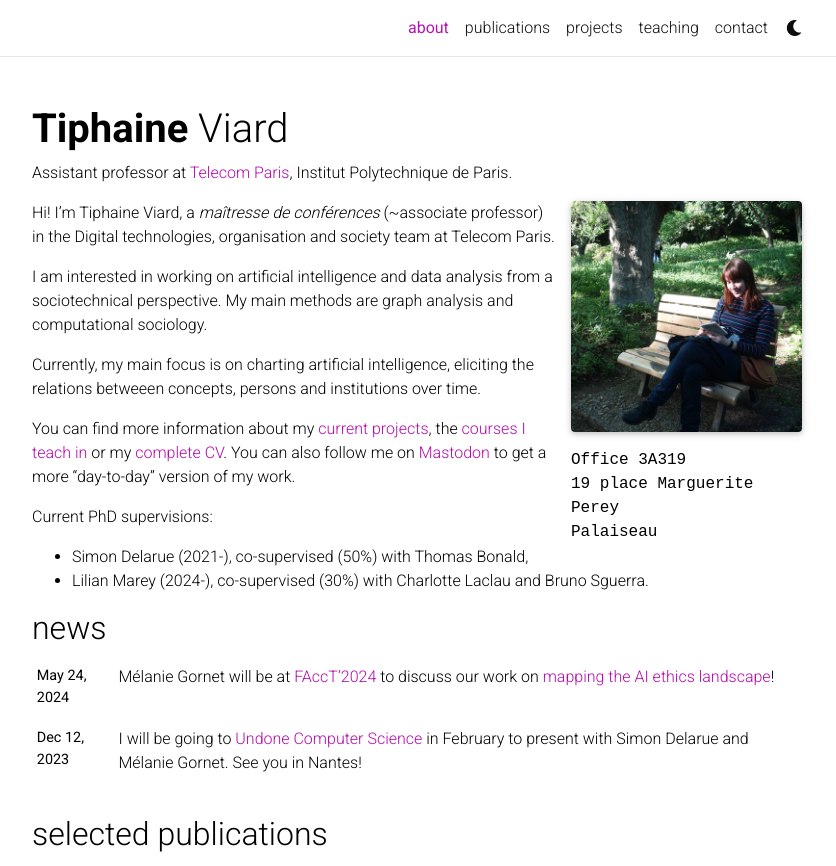
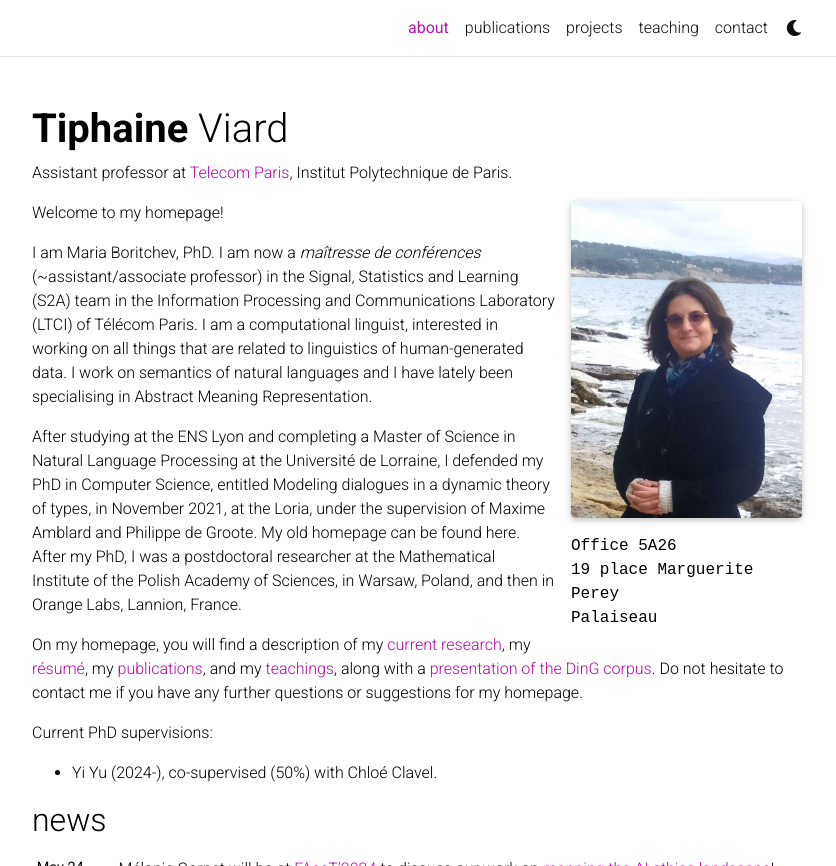
Before and after one commit to MBoritchev/page-perso-TP, a Jekyll site: the page built from _pages/about.md, in a window 1280 px wide and 1328 px high, cut to the strip 0-866 px from the top of the window. Shown: the whole strip, without its empty margins (223-1059 px from the left). Built offline with Jekyll 4.4.1, drawn with Linux system fonts in a browser that asks for light colours; full-size pictures stand in for the smaller copies a plugin makes; comment, search, counter and statistics services are not loaded; a style sheet for code colours, icons or effects is not loaded.

Commit message:
Updated about.md

```diff
--- a/_pages/about.md
+++ b/_pages/about.md
@@ -6,10 +6,10 @@ subtitle: Assistant professor at <a href='#'>Telecom Paris</a>, Institut Polytec
 
 profile:
   align: right
-  image: tiph.jpg
+  image: photo-pro-MB.jpg
   image_circular: false # crops the image to make it circular
   address: >
-    <p>Office 3A319</p>
+    <p>Office 5A26</p>
     <p>19 place Marguerite Perey</p>
     <p>Palaiseau</p>
 
@@ -18,16 +18,13 @@ selected_papers: true # includes a list of papers marked as "selected={true}"
 social: true  # includes social icons at the bottom of the page
 ---
 
-Hi! I'm Tiphaine Viard, a *maîtresse de conférences* (~associate professor) in the Digital technologies, organisation and society team at Telecom Paris.
+Welcome to my homepage!
 
-I am interested in working on artificial intelligence and data analysis from a sociotechnical perspective.
-My main methods are graph analysis and computational sociology.
+I am Maria Boritchev, PhD. I am now a *maîtresse de conférences* (~assistant/associate professor) in the Signal, Statistics and Learning (S2A) team in the Information Processing and Communications Laboratory (LTCI) of Télécom Paris. I am a computational linguist, interested in working on all things that are related to linguistics of human-generated data. I work on semantics of natural languages and I have lately been specialising in Abstract Meaning Representation.
 
-Currently, my main focus is on charting artificial intelligence, eliciting the relations betweeen concepts, persons and institutions over time.
+After studying at the ENS Lyon and completing a Master of Science in Natural Language Processing at the Université de Lorraine, I defended my PhD in Computer Science, entitled Modeling dialogues in a dynamic theory of types, in November 2021, at the Loria, under the supervision of Maxime Amblard and Philippe de Groote. My old homepage can be found here. After my PhD, I was a postdoctoral researcher at the Mathematical Institute of the Polish Academy of Sciences, in Warsaw, Poland, and then in Orange Labs, Lannion, France.
 
-You can find more information about my [current projects](projects/), the [courses I teach in](teaching/) or my [complete CV](assets/pdf/CV_Tiphaine_Viard.pdf).
-You can also follow me on <a rel="me" href="https://lipn.info/@t_viard">Mastodon</a> to get a more "day-to-day" version of my work.
+On my homepage, you will find a description of my [current research](projects/), my [résumé](assets/pdf/CV_MB_FR.pdf), my [publications](publications/), and my [teachings](teaching/), along with a [presentation of the DinG corpus](DinG/). Do not hesitate to contact me if you have any further questions or suggestions for my homepage.
 
 Current PhD supervisions:
-- Simon Delarue (2021-), co-supervised (50%) with Thomas Bonald,
-- Lilian Marey (2024-), co-supervised (30%) with Charlotte Laclau and Bruno Sguerra.
+- Yi Yu (2024-), co-supervised (50%) with Chloé Clavel.
```
Also changed, not shown: assets/img/photo-pro-MB.jpg (added).
